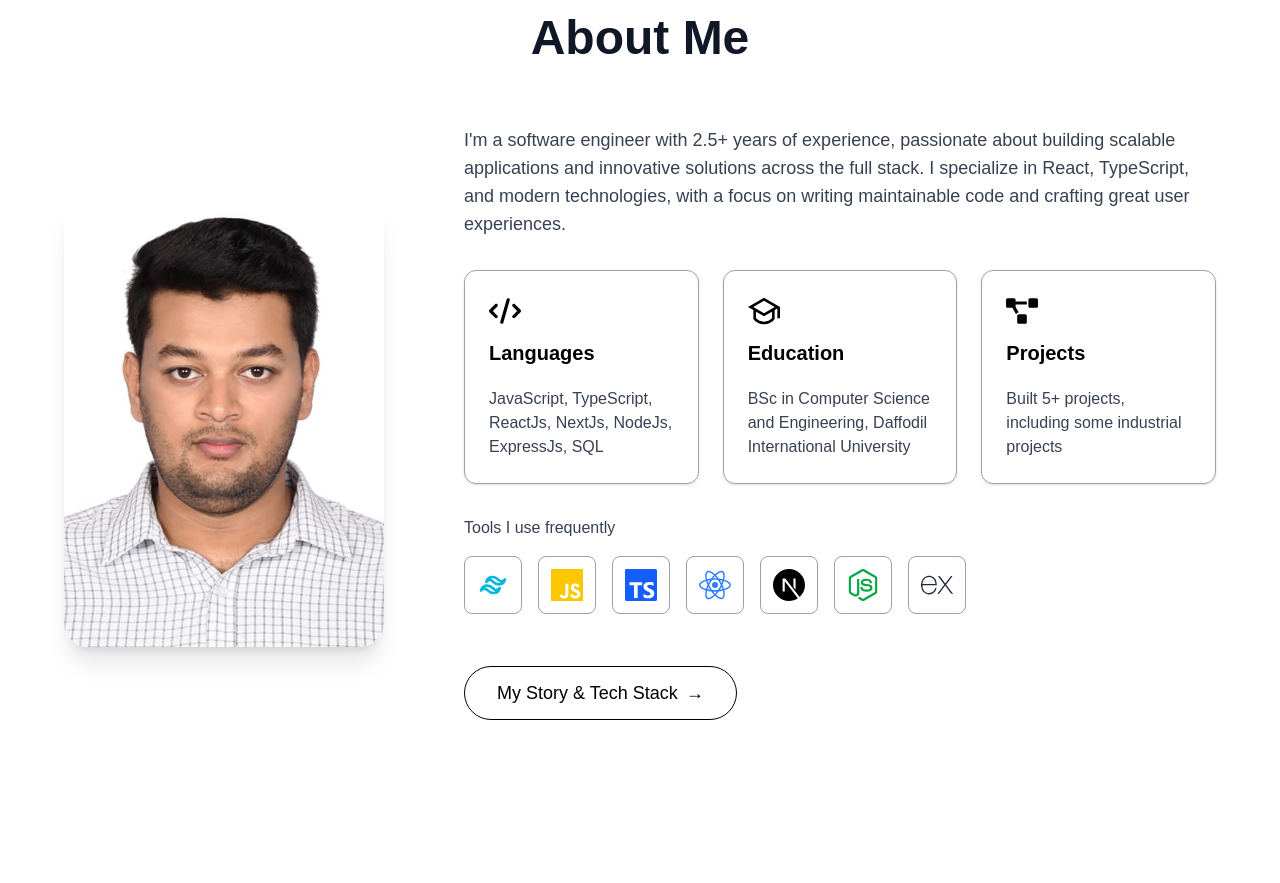
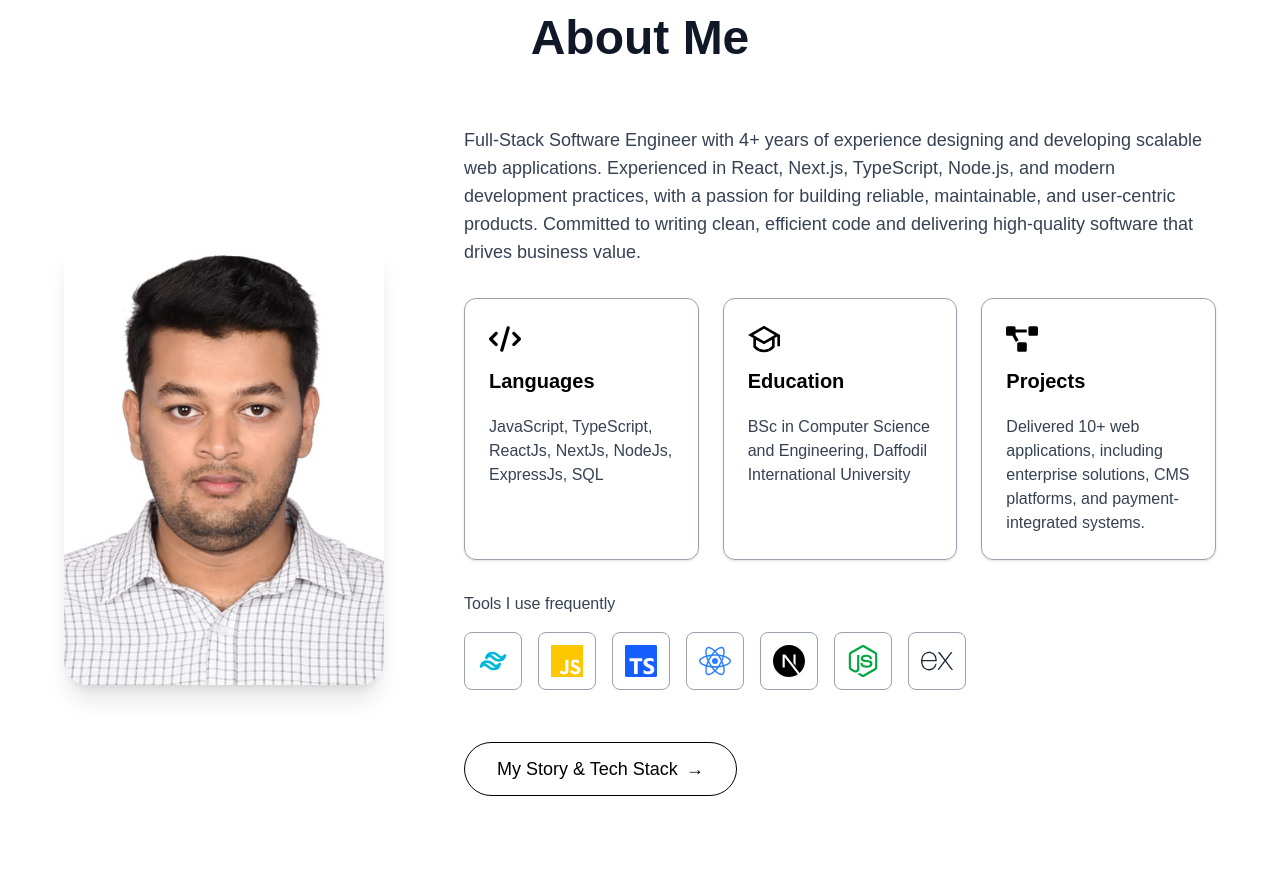
Before and after one commit to SarwarSarker/portfolio2.0, a Next.js app: page / in a window 1280 px wide. Shown: the part 902-1785 px from the top of the page. Built offline with nearby package versions, Linux system fonts and the light colour scheme; a web font is replaced by a local one.

Commit message:
refactor: update About section content and improve formatting for clarity

```diff
--- a/src/components/About.tsx
+++ b/src/components/About.tsx
@@ -16,7 +16,10 @@ import Link from "next/link";
 
 const About: React.FC = () => {
   return (
-    <section id="about" className="py-12 sm:py-16 md:py-20 bg-white dark:bg-gray-900">
+    <section
+      id="about"
+      className="py-12 sm:py-16 md:py-20 bg-white dark:bg-gray-900"
+    >
       <div className="container mx-auto px-4 sm:px-6">
         <div className="text-center mb-10 sm:mb-12 md:mb-16">
           <p className="text-base sm:text-lg mb-2 text-gray-600 dark:text-gray-300 max-w-3xl mx-auto">
@@ -42,18 +45,22 @@ const About: React.FC = () => {
           <div className="flex-1 w-full">
             <div>
               <p className="text-base sm:text-lg text-gray-700 dark:text-gray-200 mb-6 sm:mb-8 text-center lg:text-left">
-                I&apos;m a software engineer with 2.5+ years of experience,
-                passionate about building scalable applications and innovative
-                solutions across the full stack. I specialize in React,
-                TypeScript, and modern technologies, with a focus on writing
-                maintainable code and crafting great user experiences.
+                Full-Stack Software Engineer with 4+ years of experience
+                designing and developing scalable web applications. Experienced
+                in React, Next.js, TypeScript, Node.js, and modern development
+                practices, with a passion for building reliable, maintainable,
+                and user-centric products. Committed to writing clean, efficient
+                code and delivering high-quality software that drives business
+                value.
               </p>
             </div>
 
             <div className="grid grid-cols-1 sm:grid-cols-2 lg:grid-cols-3 gap-4 sm:gap-6 mb-6 sm:mb-8">
               <div className="flex flex-col gap-2 sm:gap-3 border border-gray-400 dark:border-gray-700 rounded-xl p-4 sm:p-6 shadow-sm">
                 <FaCode className="w-6 h-6 sm:w-8 sm:h-8" />
-                <div className="mb-1 sm:mb-2 text-lg sm:text-xl font-semibold">Languages</div>
+                <div className="mb-1 sm:mb-2 text-lg sm:text-xl font-semibold">
+                  Languages
+                </div>
                 <div className="text-gray-700 dark:text-gray-300 text-sm sm:text-base">
                   JavaScript, TypeScript, ReactJs, NextJs, NodeJs, ExpressJs,
                   SQL
@@ -61,7 +68,9 @@ const About: React.FC = () => {
               </div>
               <div className="flex flex-col gap-2 sm:gap-3 border border-gray-400 dark:border-gray-700 rounded-xl p-4 sm:p-6 shadow-sm">
                 <RiGraduationCapLine className="w-6 h-6 sm:w-8 sm:h-8" />
-                <div className="mb-1 sm:mb-2 text-lg sm:text-xl font-semibold">Education</div>
+                <div className="mb-1 sm:mb-2 text-lg sm:text-xl font-semibold">
+                  Education
+                </div>
                 <div className="text-gray-700 dark:text-gray-300 text-sm sm:text-base">
                   BSc in Computer Science and Engineering, Daffodil
                   International University
@@ -69,9 +78,12 @@ const About: React.FC = () => {
               </div>
               <div className="flex flex-col gap-2 sm:gap-3 border border-gray-400 dark:border-gray-700 rounded-xl p-4 sm:p-6 shadow-sm sm:col-span-2 lg:col-span-1">
                 <FaProjectDiagram className="w-6 h-6 sm:w-8 sm:h-8" />
-                <div className="mb-1 sm:mb-2 text-lg sm:text-xl font-semibold">Projects</div>
+                <div className="mb-1 sm:mb-2 text-lg sm:text-xl font-semibold">
+                  Projects
+                </div>
                 <div className="text-gray-700 dark:text-gray-300 text-sm sm:text-base">
-                  Built 5+ projects, including some industrial projects
+                  Delivered 10+ web applications, including enterprise
+                  solutions, CMS platforms, and payment-integrated systems.
                 </div>
               </div>
             </div>
```
